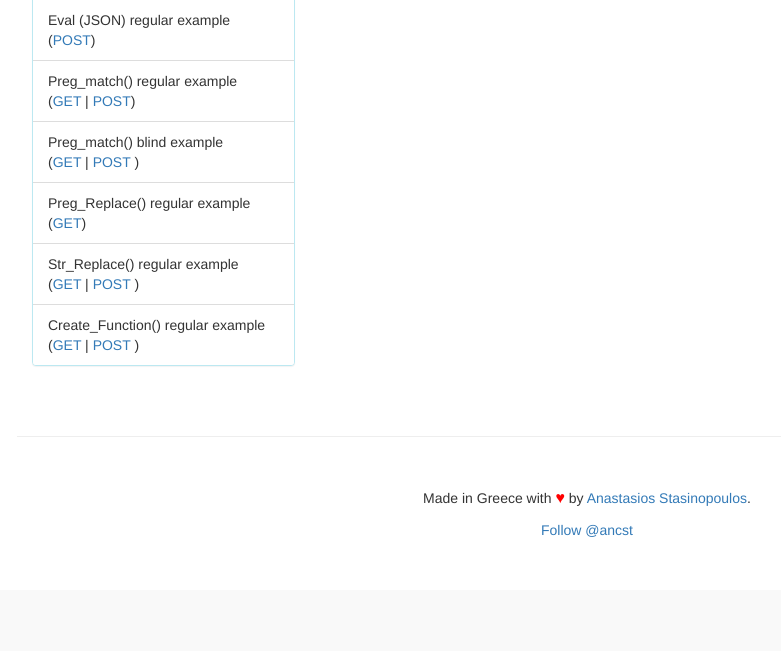
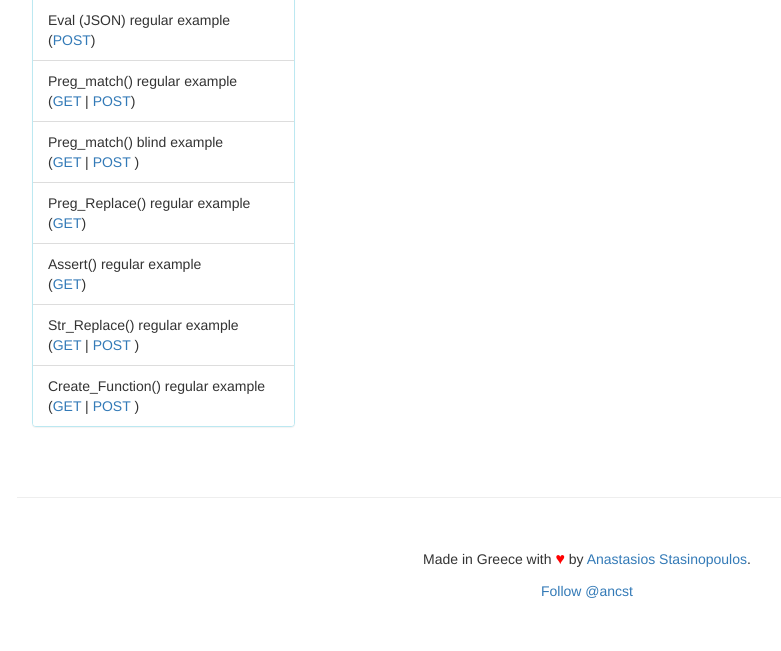
Before and after one commit to commixproject/commix-testbed, a PHP site: page / in a window 1280 px wide. Shown: the part 1745-2396 px from the top of the page, without its empty margins (53-834 px from the left). Before the commit the page ends 2282 px from the top, so only its background shows below. Run offline with PHP 8.4, Linux system fonts and the light colour scheme; some libraries are stand-ins or nearby versions.

Commit message:
Update index.php

```diff
--- a/index.php
+++ b/index.php
@@ -97,6 +97,7 @@
                           <li class="list-group-item">Preg_match() regular example<br>(<a href="scenarios/regular/GET/preg_match.php">GET</a> | <a href="scenarios/regular/POST/preg_match.php"> POST</a>)</li>
                           <li class="list-group-item">Preg_match() blind example<br>(<a href="scenarios/regular/GET/preg_match_blind.php">GET</a> | <a href="scenarios/regular/POST/preg_match_blind.php"> POST </a>)</li>
                           <li class="list-group-item">Preg_Replace() regular example<br>(<a href="scenarios/regular/GET/preg_replace.php?replace=/Hello/&with=Bye">GET</a>)</li>
+                          <li class="list-group-item">Assert() regular example<br>(<a href="scenarios/regular/GET/assert.php">GET</a>)</li>
                           <li class="list-group-item">Str_Replace() regular example<br>(<a href="scenarios/regular/GET/str_replace.php">GET</a> | <a href="scenarios/regular/POST/str_replace.php"> POST </a>)</li>
                           <li class="list-group-item">Create_Function() regular example<br>(<a href="scenarios/regular/GET/create_function.php">GET</a> | <a href="scenarios/regular/POST/create_function.php"> POST </a>)</li>
                       </ul>
```
